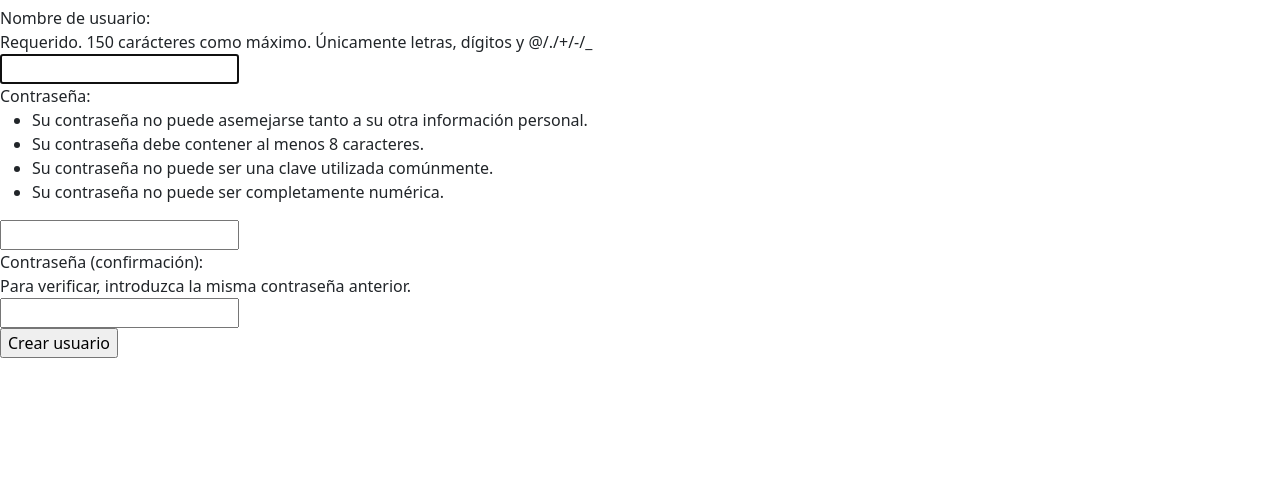
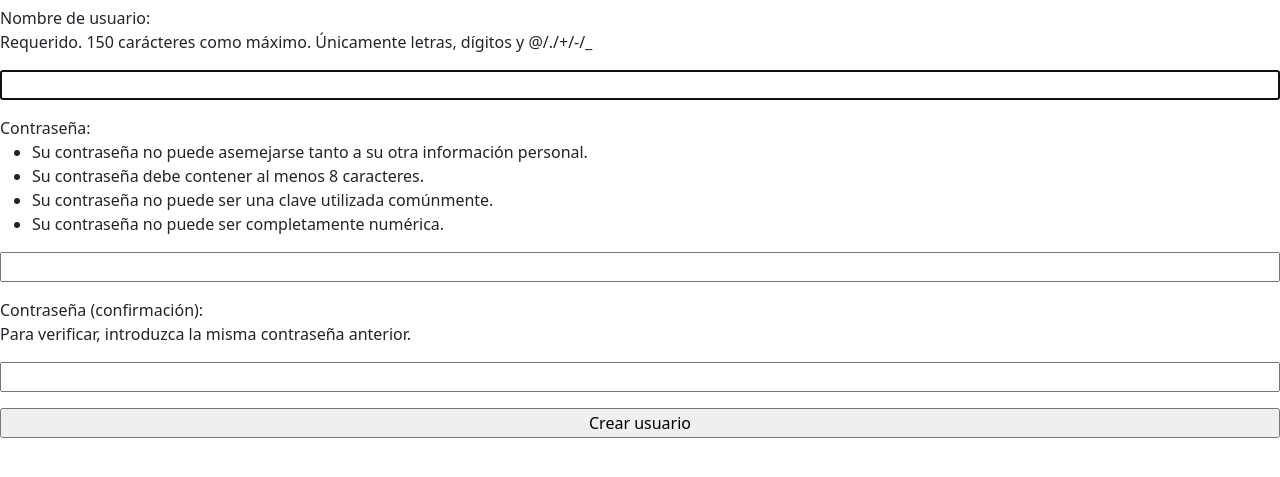
Before and after one commit to marcelolucianosm/PROYECTO_VEHICULOS_DJANGO, a Django app: page /usuarios/registro/ in a window 1280 px wide. Shown: the part 122-599 px from the top of the page. Run offline with Django 5.2, Linux system fonts and the light colour scheme.

Commit message:
se crea favicon

```diff
--- /dev/null
+++ b/static/css/styles.css
@@ -0,0 +1,14 @@
+form input,
+form label {
+    display: block;
+}
+
+form input,
+form label,
+form select {
+    width: 100%;
+}
+
+form div {
+    margin-bottom: 16px;
+}
--- a/templates/layouts/base.html
+++ b/templates/layouts/base.html
@@ -4,7 +4,7 @@
 <head>
     <meta charset="UTF-8">
     <meta name="viewport" content="width=device-width, initial-scale=1.0">
-    <title>App de deportes</title>
+    <title>App de Vehiculos</title>
 
     <link href="https://cdn.jsdelivr.net/npm/bootstrap@5.3.3/dist/css/bootstrap.min.css" rel="stylesheet" integrity="sha384-QWTKZyjpPEjISv5WaRU9OFeRpok6YctnYmDr5pNlyT2bRjXh0JMhjY6hW+ALEwIH" crossorigin="anonymous">
 
```
Also changed, not shown: static/css/img/favicon.ico (added).
